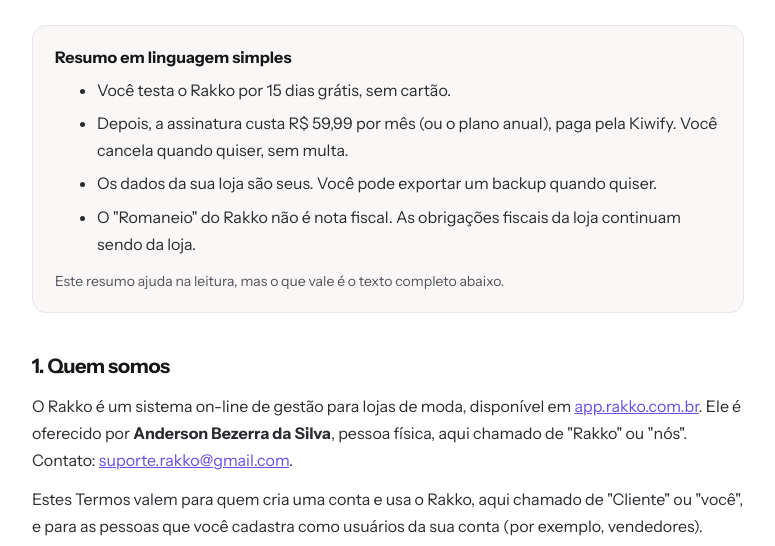
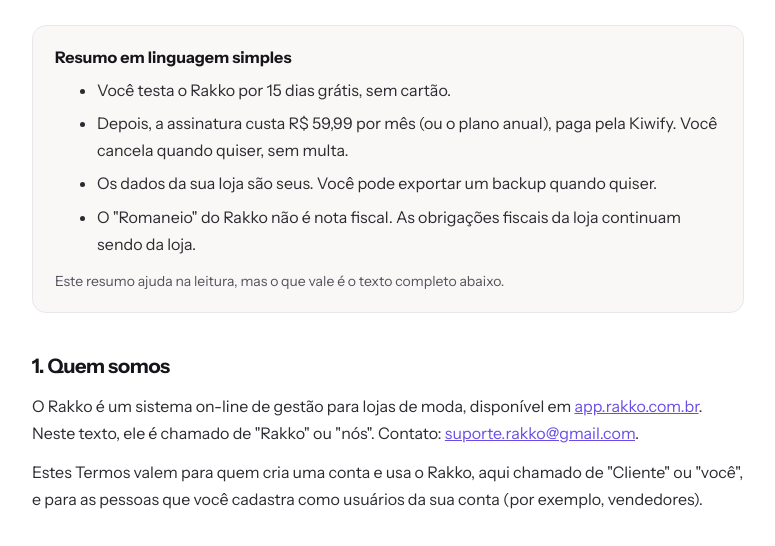
Before and after one commit to Anderson27/rakko-landing, a plain HTML site: page termos.html in a window 1280 px wide. Shown: the part 189-735 px from the top of the page, without its empty margins (252-1027 px from the left). Drawn offline with Linux system fonts and the light colour scheme.

Commit message:
Termos e Privacidade: identifica só como Rakko
Co-Authored-By: Claude Opus 5.5 <noreply@anthropic.com>
Claude-Session: https://claude.ai/code/session_018uktWVkt823NDjWhp3seQC

```diff
--- a/termos.html
+++ b/termos.html
@@ -32,7 +32,7 @@
 </div>
 
 <h2>1. Quem somos</h2>
-<p>O Rakko é um sistema on-line de gestão para lojas de moda, disponível em <a href="https://app.rakko.com.br">app.rakko.com.br</a>. Ele é oferecido por <strong>Anderson Bezerra da Silva</strong>, pessoa física, aqui chamado de "Rakko" ou "nós". Contato: <a href="mailto:suporte.rakko@gmail.com">suporte.rakko@gmail.com</a>.</p>
+<p>O Rakko é um sistema on-line de gestão para lojas de moda, disponível em <a href="https://app.rakko.com.br">app.rakko.com.br</a>. Neste texto, ele é chamado de "Rakko" ou "nós". Contato: <a href="mailto:suporte.rakko@gmail.com">suporte.rakko@gmail.com</a>.</p>
 <p>Estes Termos valem para quem cria uma conta e usa o Rakko, aqui chamado de "Cliente" ou "você", e para as pessoas que você cadastra como usuários da sua conta (por exemplo, vendedores).</p>
 
 <h2>2. Aceite</h2>
```
Also changed, not shown: privacidade.html (+1 -1 lines).
